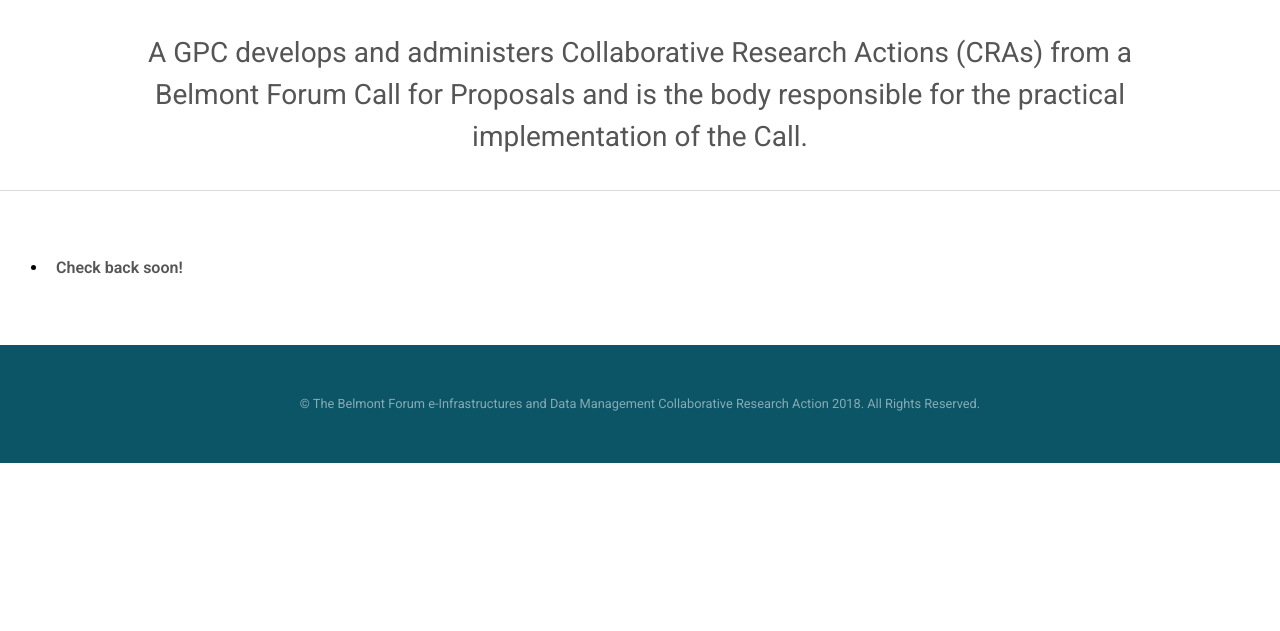
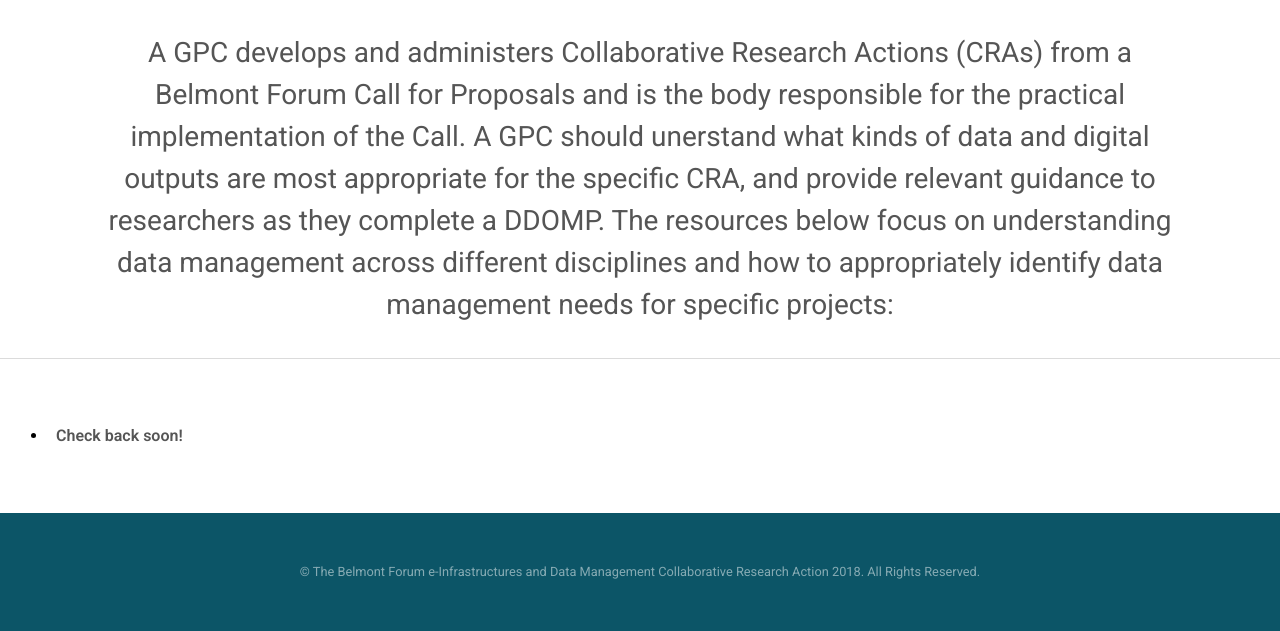
Before and after one commit to bfe-inf/toolkit, a Jekyll site: the page built from dmt-gpcs.html, in a window 1280 px wide. Shown: the part 290-921 px from the top of the page. Built offline with Jekyll 4.4.1, drawn with Linux system fonts in a browser that asks for light colours; before the commit the page ends 900 px from its top, so only the background shows below that.

Commit message:
Update dmt-gpcs.html

```diff
--- a/dmt-gpcs.html
+++ b/dmt-gpcs.html
@@ -48,7 +48,7 @@
 			<section id="main" class="wrapper" style="padding-bottom: 0px;">
 				<div class="inner">
 					<header class="align-center">
-						<h3>A GPC develops and administers Collaborative Research Actions (CRAs) from a Belmont Forum Call for Proposals and is the body responsible for the practical implementation of the Call.</h3>
+						<h3>A GPC develops and administers Collaborative Research Actions (CRAs) from a Belmont Forum Call for Proposals and is the body responsible for the practical implementation of the Call. A GPC should unerstand what kinds of data and digital outputs are most appropriate for the specific CRA, and provide relevant guidance to researchers as they complete a DDOMP. The resources below focus on understanding data management across different disciplines and how to appropriately identify data management needs for specific projects: </h3>
 					</header>
 			</section>
 			<hr>
```
